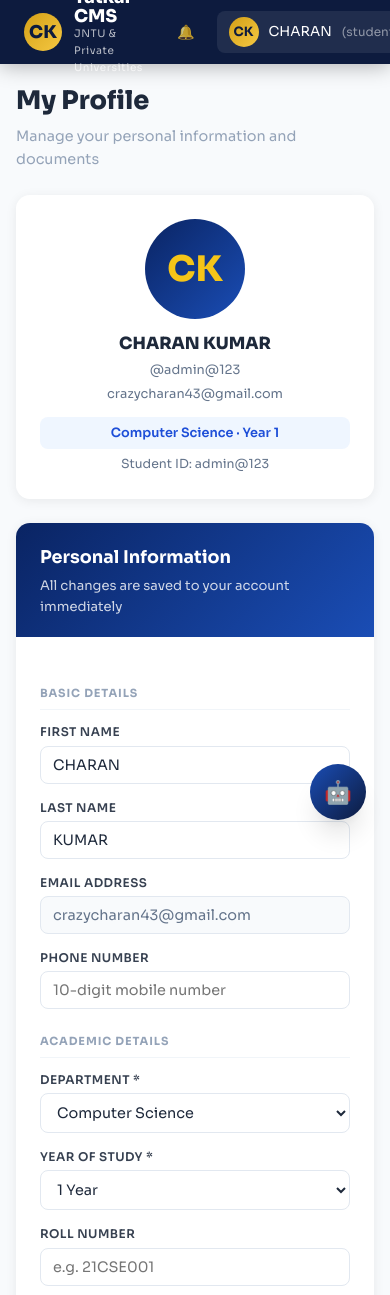
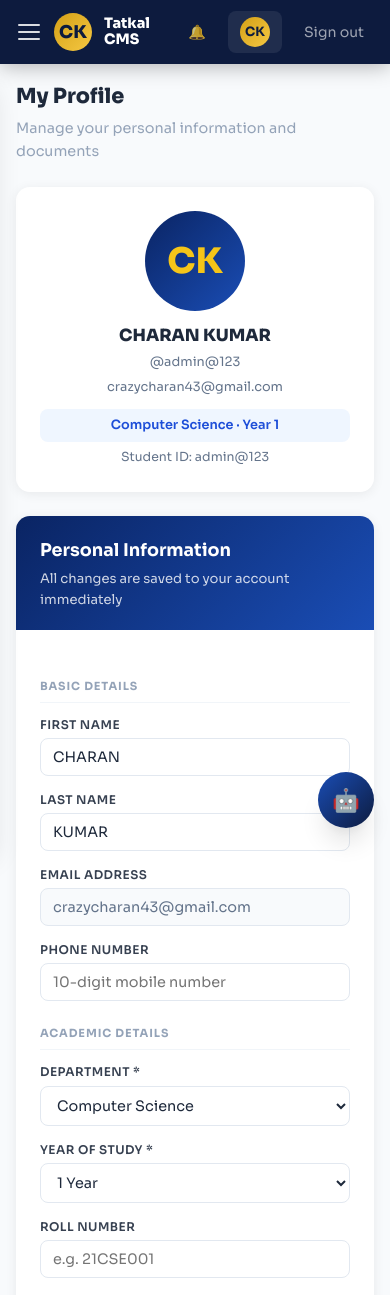
Before and after one commit to CHARANKUMAR2005/smart-tatkal, a Django app: page /profile/ in a window 390 px wide; the page is wider, and only the part inside the window is pictured. Shown: the top 1295 px of that part. Run offline with Django 5.2, Linux system fonts and the light colour scheme; a user stored in the database is signed in; data comes from the database, SQL or seed files in the repository.

Commit message:
Make entire app fully mobile responsive (320px–768px+)
- base.html: add hamburger menu + slide-in sidebar drawer, mobile overlay,
  expanded media queries (768px + 480px), hide nav labels on small screens,
  fix chatbot panel width on mobile, responsive page-actions, card padding
- apply.html: replace hard 1fr 360px grid with responsive apply-layout class;
  service-type grid collapses to 1col on 600px; cert grid 1col on 600px
- application_detail.html: replace 2fr 1fr outer grid and 1fr 1fr inner grids
  with responsive CSS classes (detail-layout, detail-grid, detail-grid-sm)
- payment.html: replace hard 1fr 1fr grid with responsive pay-layout class

Co-Authored-By: Claude Sonnet 4.6 <noreply@anthropic.com>

```diff
--- a/templates/base.html
+++ b/templates/base.html
@@ -158,8 +158,41 @@ tbody tr:hover{background:var(--gray-50)}
 .tatkal-banner .icon{font-size:1.8rem}
 .tatkal-banner .text{font-size:0.9rem;opacity:0.9}
 .tatkal-banner .label{font-weight:800;font-size:1.1rem}
-/* RESPONSIVE */
-@media(max-width:768px){.sidebar{display:none}.main{padding:16px}.stats-grid{grid-template-columns:1fr 1fr}.nav-links{display:none}}
+/* HAMBURGER */
+.hamburger{display:none;background:none;border:none;cursor:pointer;padding:6px;border-radius:6px;flex-direction:column;justify-content:center;gap:5px;flex-shrink:0}
+.hamburger span{display:block;width:22px;height:2px;background:rgba(255,255,255,0.85);border-radius:2px}
+/* MOBILE OVERLAY */
+.mobile-overlay{display:none;position:fixed;top:64px;left:0;right:0;bottom:0;background:rgba(0,0,0,0.45);z-index:149}
+.mobile-overlay.open{display:block}
+/* RESPONSIVE — 768px (tablet / mobile) */
+@media(max-width:768px){
+  .hamburger{display:flex}
+  .nav-links{display:none}
+  .nav-brand .brand-sub{display:none}
+  .nav-name,.nav-role{display:none}
+  .navbar-inner{padding:0 16px;gap:8px}
+  .sidebar{display:block;position:fixed;top:64px;left:0;width:260px;height:calc(100vh - 64px);z-index:150;transform:translateX(-100%);transition:transform 0.25s ease;box-shadow:var(--shadow-xl)}
+  .sidebar.mobile-open{transform:translateX(0)}
+  .main{padding:16px;max-width:100%}
+  .stats-grid{grid-template-columns:1fr 1fr}
+  .chatbot-panel{width:calc(100vw - 16px);right:8px;bottom:84px}
+  .chatbot-btn{bottom:16px;right:16px}
+  .page-title{font-size:1.3rem}
+  .card-header{padding:14px 16px}
+  .card-body{padding:16px}
+  .tatkal-banner{flex-wrap:wrap}
+  .page-actions{flex-direction:column;align-items:stretch}
+  .page-actions .btn{justify-content:center}
+  .table-wrap{-webkit-overflow-scrolling:touch}
+}
+/* RESPONSIVE — 480px (small phones) */
+@media(max-width:480px){
+  .stats-grid{grid-template-columns:1fr}
+  .navbar-inner{padding:0 12px}
+  .nav-brand .brand-text{font-size:0.9rem}
+  .btn-lg{padding:12px 20px;font-size:0.9rem}
+  .chatbot-panel{width:calc(100vw - 12px);right:6px}
+}
 /* ANIMATIONS */
 @keyframes fadeIn{from{opacity:0;transform:translateY(8px)}to{opacity:1;transform:translateY(0)}}
 .fade-in{animation:fadeIn 0.3s ease forwards}
@@ -172,6 +205,9 @@ tbody tr:hover{background:var(--gray-50)}
 {% if user.is_authenticated %}
 <nav class="navbar">
   <div class="navbar-inner">
+    <button class="hamburger" onclick="toggleSidebar()" aria-label="Open menu">
+      <span></span><span></span><span></span>
+    </button>
     <a href="/" class="nav-brand">
       <div class="emblem">
         {% if user.role == 'student' and user.student_profile.profile_photo %}
@@ -205,16 +241,17 @@ tbody tr:hover{background:var(--gray-50)}
       </a>
       <div class="nav-user">
         <div class="avatar">{{ user.first_name.0|upper }}{{ user.last_name.0|upper }}</div>
-        <span>{{ user.first_name }}</span>
-        <span style="opacity:0.5;font-size:0.75rem">({{ user.role }})</span>
+        <span class="nav-name">{{ user.first_name }}</span>
+        <span class="nav-role" style="opacity:0.5;font-size:0.75rem">({{ user.role }})</span>
       </div>
       <a href="/logout/" class="nav-link" style="color:rgba(255,255,255,0.6)">Sign out</a>
     </div>
   </div>
 </nav>
+<div class="mobile-overlay" id="mobileOverlay" onclick="toggleSidebar()"></div>
 
 <div class="layout">
-  <aside class="sidebar">
+  <aside class="sidebar" id="sidebar">
     {% if user.role == 'student' %}
     <div class="sidebar-section">Student</div>
     <a href="/dashboard/" class="sidebar-link {% block s_dash %}{% endblock %}"><span class="icon">🏠</span> Dashboard</a>
@@ -278,6 +315,15 @@ tbody tr:hover{background:var(--gray-50)}
 {% endif %}
 
 <script>
+// Mobile sidebar
+function toggleSidebar(){
+  document.getElementById('sidebar').classList.toggle('mobile-open');
+  document.getElementById('mobileOverlay').classList.toggle('open');
+}
+// Close sidebar on ESC
+document.addEventListener('keydown',function(e){if(e.key==='Escape'){document.getElementById('sidebar').classList.remove('mobile-open');document.getElementById('mobileOverlay').classList.remove('open')}});
+// Close sidebar when a sidebar link is clicked on mobile
+document.querySelectorAll('.sidebar-link').forEach(function(l){l.addEventListener('click',function(){if(window.innerWidth<=768){document.getElementById('sidebar').classList.remove('mobile-open');document.getElementById('mobileOverlay').classList.remove('open')}})});
 // Chatbot
 function toggleChat(){const p=document.getElementById('chatPanel');p.classList.toggle('open')}
 function quickAsk(q){document.getElementById('chatInput').value=q;sendChat()}
```
Also changed, not shown: templates/certificates/application_detail.html (+16 -4 lines), templates/certificates/apply.html (+13 -2 lines), templates/payments/payment.html (+7 -1 lines).
